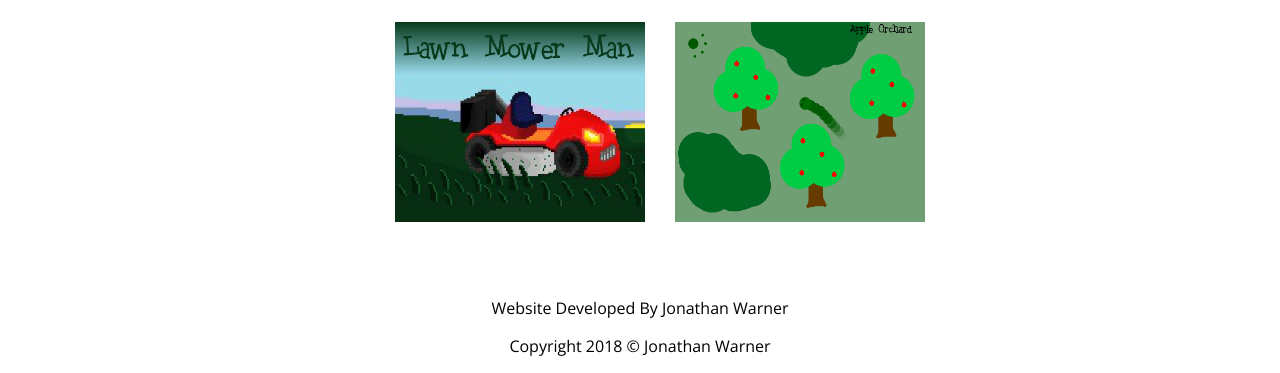
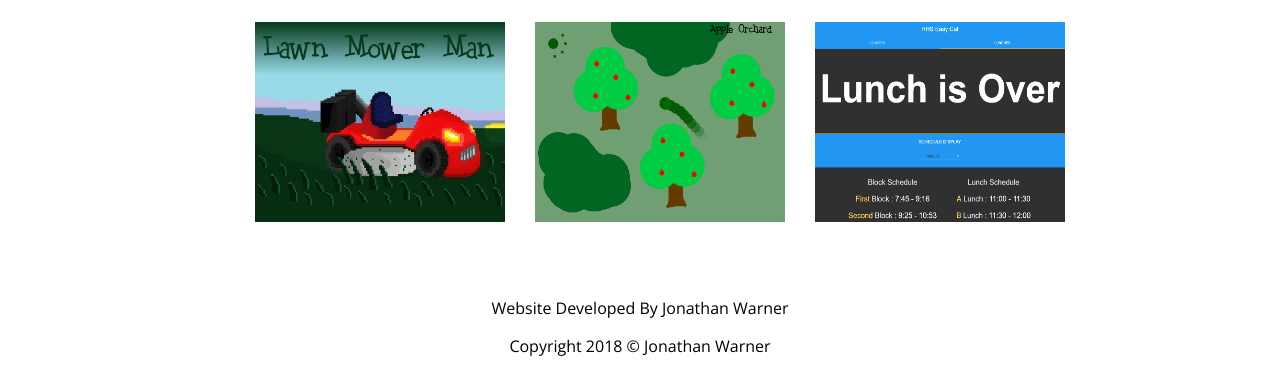
Before and after one commit to jewarner57/Project-Portfolio, a plain HTML site: page index.html in a window 1280 px wide. Shown: the part 1903-2276 px from the top of the page. Drawn offline with nearby package versions, Linux system fonts and the light colour scheme.

Commit message:
04/23/18  - Added HHSEasyCal To Portfolio List

```diff
--- a/index.html
+++ b/index.html
@@ -81,6 +81,8 @@
 
                 <div class="portfolioItem"><img src="wormrunner.PNG" class="portfolioImg"/><a href="https://scratch.mit.edu/projects/24053626/#player" class="inTextLink"><div class="hoverDiv"><h2>Worm Runner</h2><p>Scratch Project</p></div></a></div>
 
+                <div class="portfolioItem"><img src="hhseasycal.PNG" class="portfolioImg"/><a href="https://www.hhseasycal.com" class="inTextLink"><div class="hoverDiv"><h2>HHSEasyCal</h2><p>Web App</p></div></a></div>
+
             </div>
 
         </div>
```
Also changed, not shown: hhseasycal.PNG (added).
